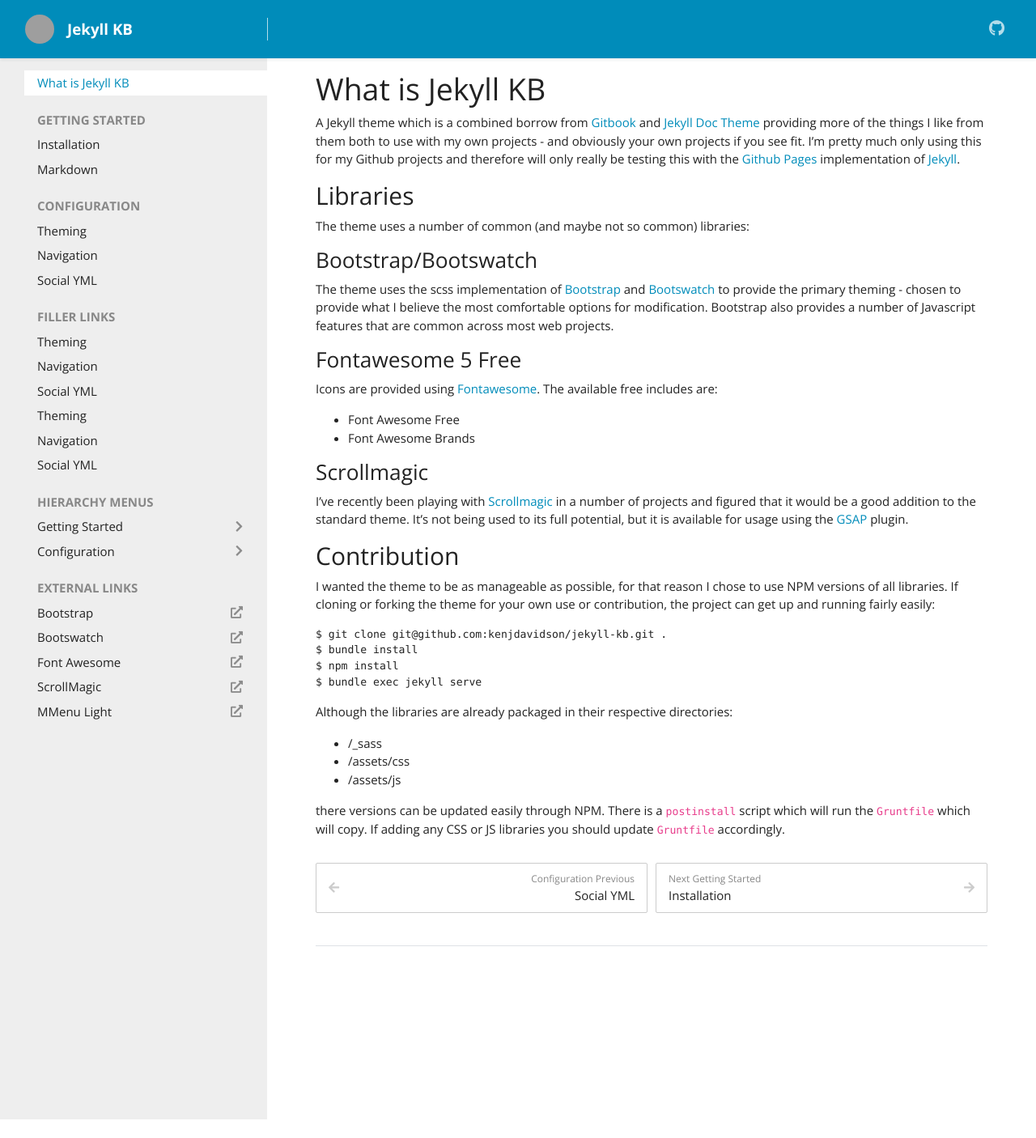
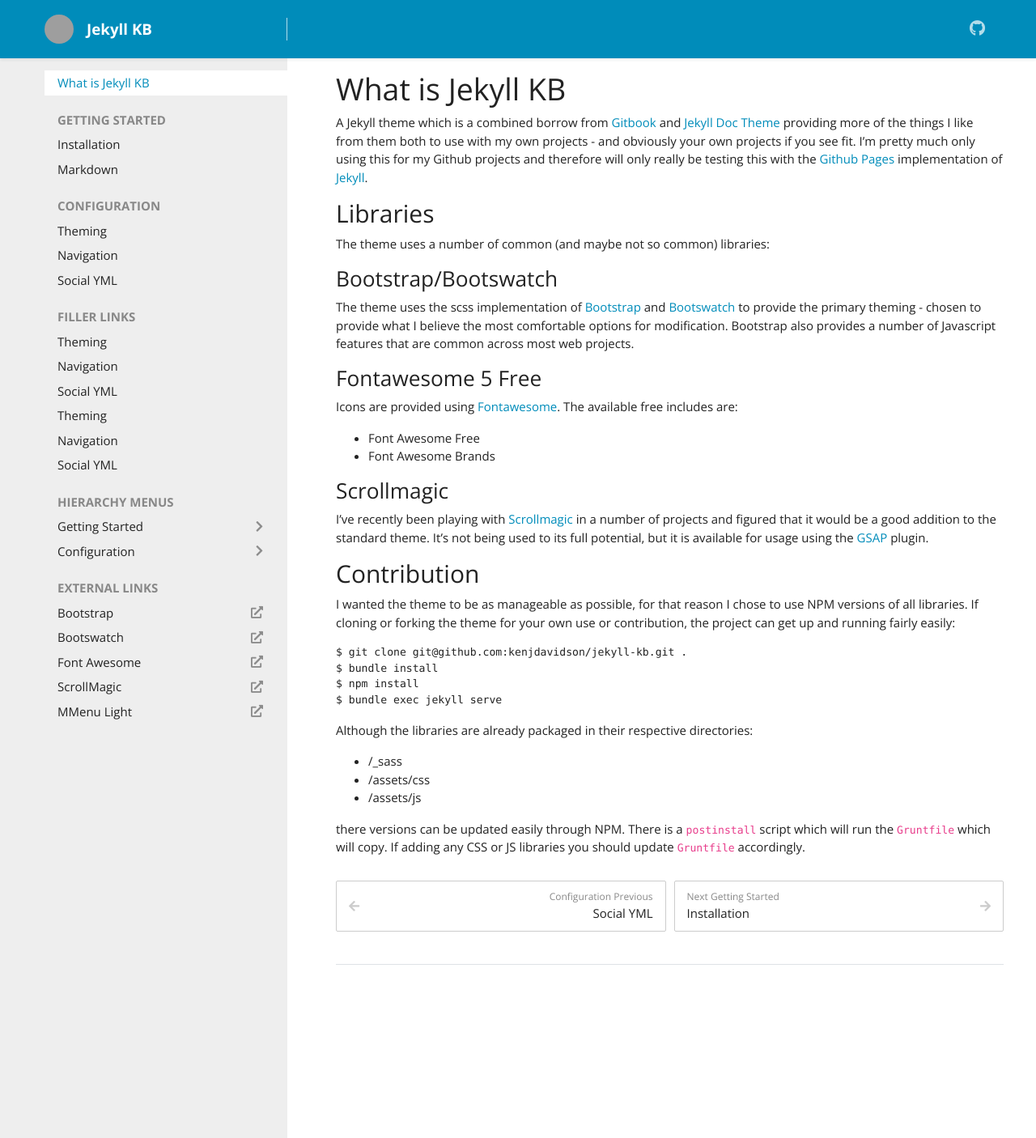
Before and after one commit to kenjdavidson/jekyll-kb, a Jekyll site: the page built from index.md, in a window 1280 px wide. Shown: the whole page at 81% size. Built offline with Jekyll 4.4.1, drawn with Linux system fonts in a browser that asks for light colours; before the commit the page ends 1383 px from its top, so only the background shows below that; grey boxes are pictures that could not be loaded.

Commit message:
Cleaned up styles for all sizes of screen

```diff
--- a/_sass/_navigation.scss
+++ b/_sass/_navigation.scss
@@ -78,6 +78,7 @@
     align-items: flex-end;
 
     min-width: calc(300px + #{$grid-gutter-width});
+    width: calc((100% - #{$content-max-width}) / 2 + #{$navigation-width} + #{$grid-gutter-width/2});
 
     .menu-wrapper {
       padding-top: 0px;
--- a/_sass/theme.scss
+++ b/_sass/theme.scss
@@ -1,4 +1,4 @@
-$content-max-width: 1280px !default;
+$content-max-width: 1200px !default;
 
 html,
 body {
@@ -93,6 +93,10 @@
 }
 
 @include media-breakpoint-up(lg) {
+  .container-fluid {
+    width: 100%;
+  }
+
   nav.navbar {
     position: initial;
   }
@@ -125,11 +129,16 @@
 }
 
 @include media-breakpoint-up(xl) {
+  .container-fluid {
+    width: $content-max-width;
+  }
+
   main {
+    .main-content {
+      width: calc(100% - ((100% - #{$content-max-width}) / 2 + #{$navigation-width} + #{$grid-gutter-width/2}) );
 
-    .main-content {
       padding-left: calc( #{$grid-gutter-width} * 2 );
-      padding-right: calc( #{$grid-gutter-width} * 2 );
+      padding-right: calc((100% - #{$content-max-width}) / 2);
 
       .article-index {
         border-left: 1px solid gray("300");
```
